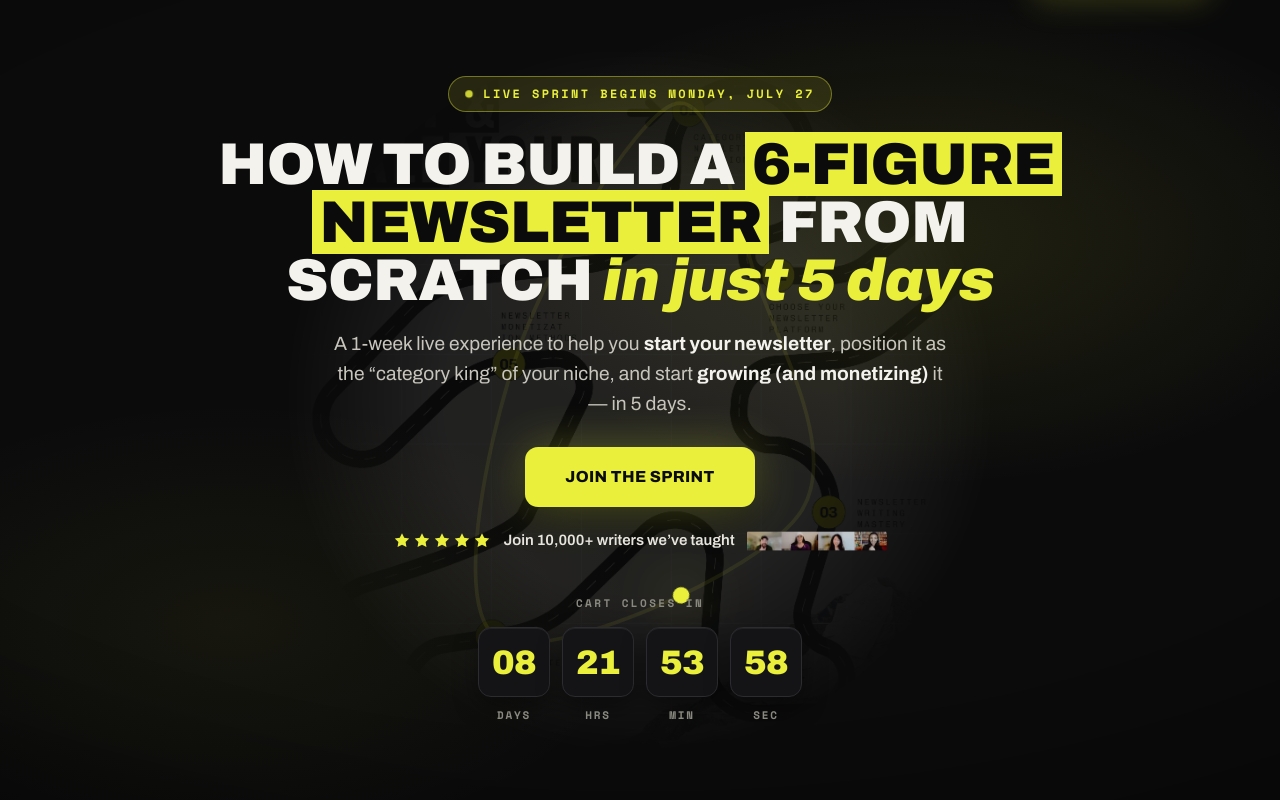
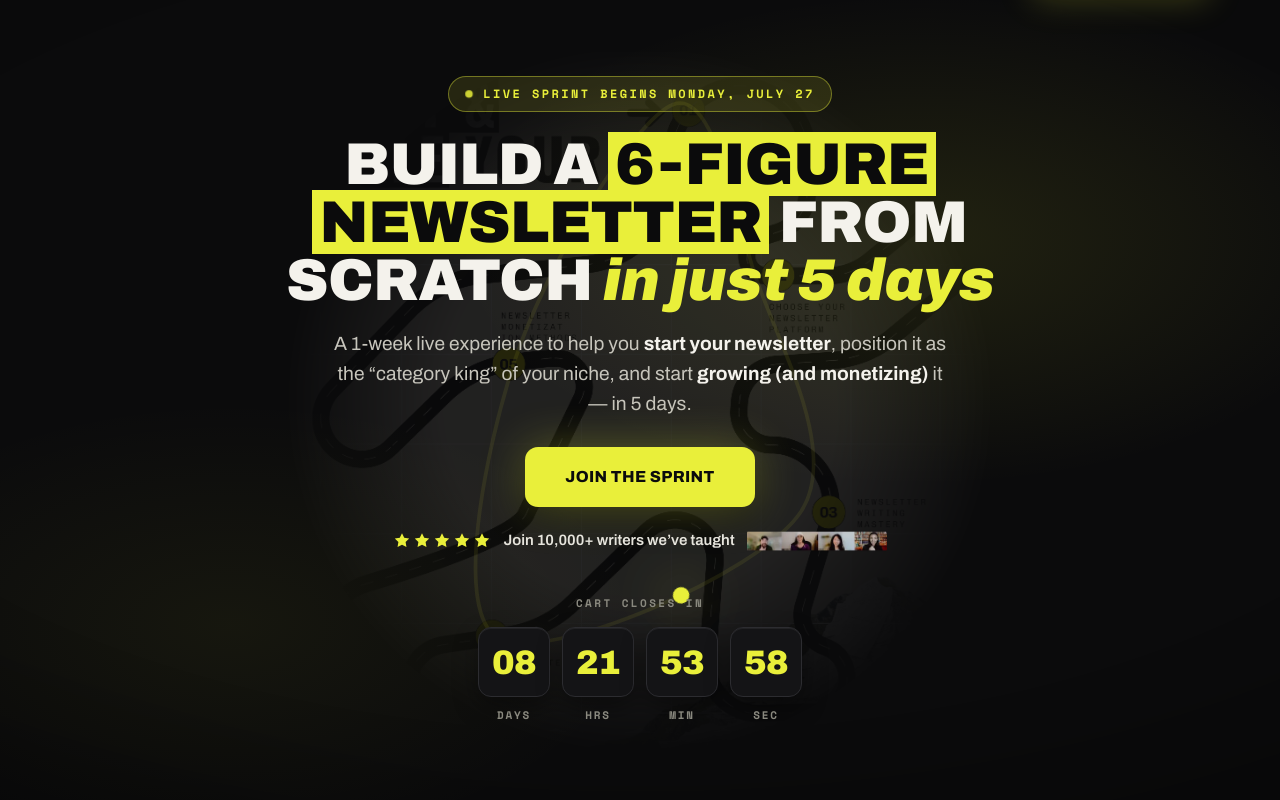
Before and after one commit to jtzack/start-your-newsletter, a React (Vite) app: page / in a window 1280 px wide. Shown: the top 800 px of the page. Built offline with nearby package versions, Linux system fonts and the light colour scheme.

Commit message:
Shorten hero headline and fix 6-Figure line wrap
Drops 'How To' from the headline and uses a non-breaking hyphen in
6-Figure so the highlight never wraps after the hyphen.

Co-Authored-By: Claude Fable 5 <noreply@anthropic.com>
Claude-Session: https://claude.ai/code/session_01Jiuouo5acrHVnQfNfZpc5y

```diff
--- a/src/App.tsx
+++ b/src/App.tsx
@@ -204,7 +204,7 @@ function Hero({ ctaRef }: { ctaRef: React.RefObject<HTMLAnchorElement | null> })
           className="font-black text-paper uppercase mt-6"
           style={{ fontSize: 'clamp(32px, 4.6vw, 64px)', lineHeight: 0.98, letterSpacing: '-0.01em', textWrap: 'balance' as React.CSSProperties['textWrap'] }}
         >
-          How To Build A <span className="hl">6-Figure Newsletter</span> From Scratch{' '}
+          Build A <span className="hl">6&#8209;Figure Newsletter</span> From Scratch{' '}
           <span className="text-accent italic normal-case">in just 5 days</span>
         </h1>
 
```
